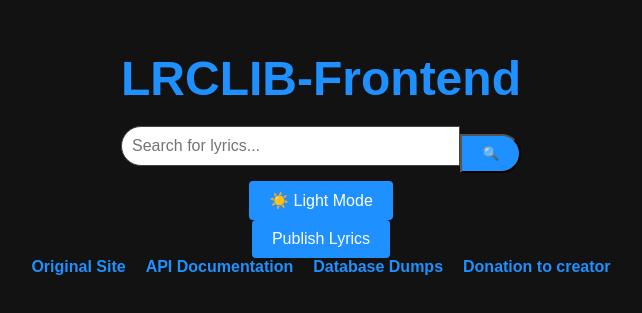
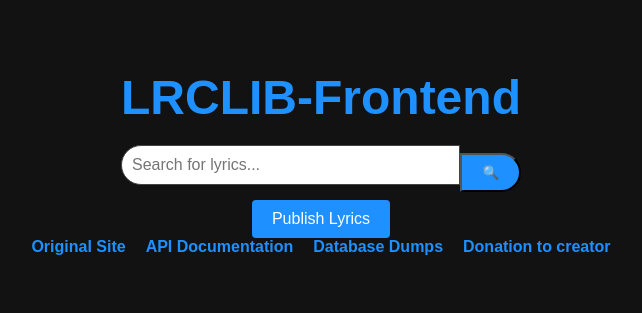
Before and after one commit to LaganYT/LRCLIB-Frontend, a Next.js app: page / in a window 1280 px wide. Shown: the part 243-556 px from the top of the page, without its empty margins (319-961 px from the left). Built offline with nearby package versions, Linux system fonts and the light colour scheme.

Commit message:
Dark mode for life

```diff
--- a/pages/index.js
+++ b/pages/index.js
@@ -42,9 +42,6 @@ export default function Home() {
         />
         <button onClick={handleSearch} className="search-button">🔍</button>
       </div>
-        <button onClick={toggleTheme} className="button">
-          {theme === 'light' ? '🌙 Dark Mode' : '☀️ Light Mode'}
-        </button>
       <button onClick={() => router.push('/publish')} className="button">Publish Lyrics</button>
       <div className="links">
         <a href="https://lrclib.net/">Original Site</a>
```
